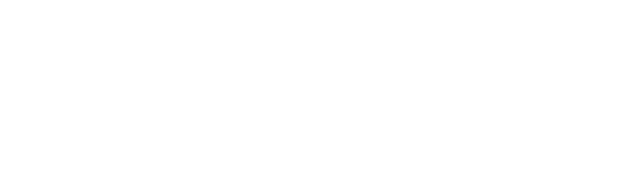
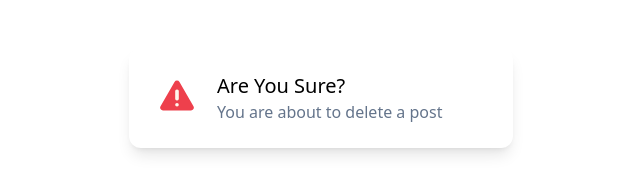
Before and after one commit to asimkamalk/TailwindCSS, a plain HTML site: page 01-utility-first.html in a window 1280 px wide. Shown: the whole page, without its empty margins (319-959 px from the left). Drawn offline with nearby package versions, Linux system fonts and the light colour scheme.

Commit message:
Structure for message alert

```diff
--- a/01-utility-first.html
+++ b/01-utility-first.html
@@ -9,5 +9,14 @@
   </head>
   <body>
     <!-- Utility First -->
+    <div
+      class="flex items -center p-6 max-w-sm mx-auto bg-white rounded-xl shadow-lg space-x-4 mt-12"
+    >
+      <img class="w-12 h-12" src="/assets/img/warning.svg" alt="" />
+      <div>
+        <div class="text-xl font-medium text-black">Are You Sure?</div>
+        <p class="text-slate-500">You are about to delete a post</p>
+      </div>
+    </div>
   </body>
 </html>
```
Also changed, not shown: assets/img/warning.svg (added).
